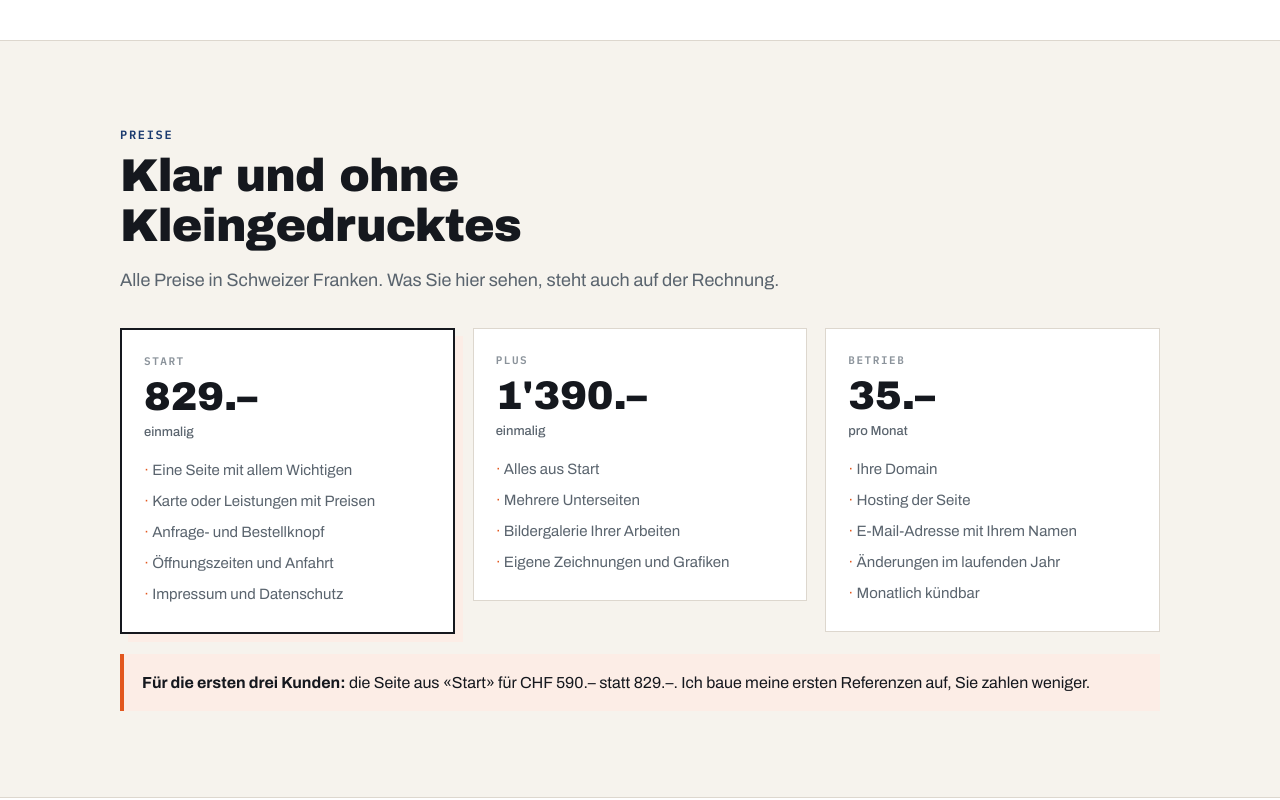
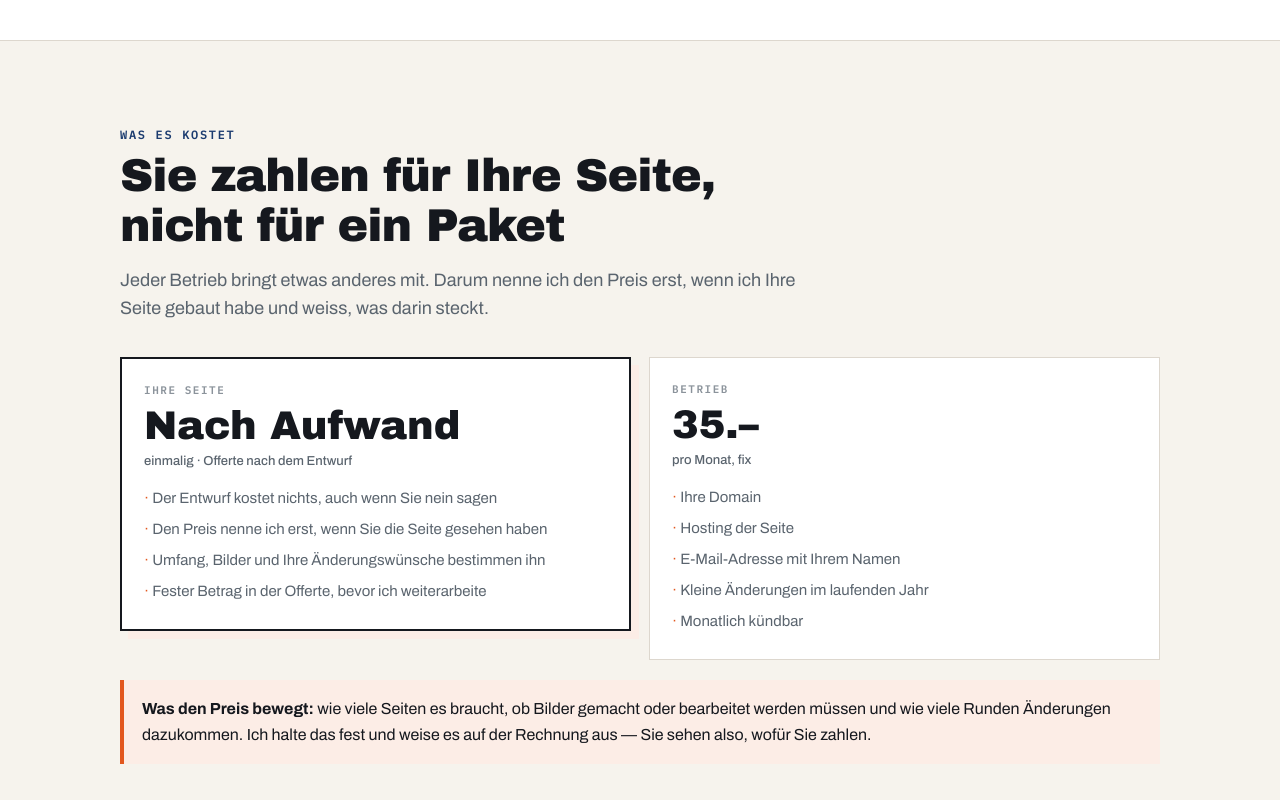
Before and after one commit to jetonitoni/Webfassade, a plain HTML site: page index.html in a window 1280 px wide. Shown: the part 2300-3100 px from the top of the page. Drawn offline with Linux system fonts and the light colour scheme.

Commit message:
Add files via upload

```diff
--- a/index.html
+++ b/index.html
@@ -88,7 +88,7 @@ figure{margin:0}
 .leistungen p{color:var(--tinte-2);font-size:16px}
 @media (max-width:700px){.leistungen{grid-template-columns:1fr}}
 
-.preise{display:grid;grid-template-columns:repeat(3,minmax(0,1fr));gap:18px;align-items:start}
+.preise{display:grid;grid-template-columns:repeat(auto-fit,minmax(min(100%,280px),1fr));gap:18px;align-items:start}
 .preis{background:var(--weiss);border:1px solid var(--linie);padding:26px 22px;display:grid;gap:10px;align-content:start}
 .abschnitt.hell .preis{background:var(--papier)}
 .preis.hervor{border:2px solid var(--tinte);box-shadow:8px 8px 0 var(--signal-weich)}
@@ -247,7 +247,7 @@ figure{margin:0}
     <span><b>1.</b> Entwurf sehen</span>
     <span><b>2.</b> Ihre Angaben einsetzen</span>
     <span><b>3.</b> Online unter Ihrer Adresse</span>
-    <span><b>ab CHF 829.–</b> einmalig · <b>CHF 35.–</b> pro Monat</span>
+    <span><b>CHF 35.–</b> pro Monat für den Betrieb · Gestaltung nach Aufwand</span>
   </div></div>
 
   <section class="abschnitt" id="ablauf" aria-labelledby="h-ablauf">
@@ -285,45 +285,34 @@ figure{margin:0}
   <section class="abschnitt" id="preise" aria-labelledby="h-preise">
     <div class="innen">
       <div class="kopfzeile">
-        <p class="ober">Preise</p>
-        <h2 class="titel" id="h-preise">Klar und ohne Kleingedrucktes</h2>
-        <p class="lead">Alle Preise in Schweizer Franken. Was Sie hier sehen, steht auch auf der Rechnung.</p>
+        <p class="ober">Was es kostet</p>
+        <h2 class="titel" id="h-preise">Sie zahlen für Ihre Seite, nicht für ein Paket</h2>
+        <p class="lead">Jeder Betrieb bringt etwas anderes mit. Darum nenne ich den Preis erst, wenn ich Ihre Seite gebaut habe und weiss, was darin steckt.</p>
       </div>
       <div class="preise">
         <article class="preis hervor">
-          <span class="art">Start</span>
-          <span class="zahl">829.–<small>einmalig</small></span>
+          <span class="art">Ihre Seite</span>
+          <span class="zahl">Nach Aufwand<small>einmalig · Offerte nach dem Entwurf</small></span>
           <ul>
-            <li>Eine Seite mit allem Wichtigen</li>
-            <li>Karte oder Leistungen mit Preisen</li>
-            <li>Anfrage- und Bestellknopf</li>
-            <li>Öffnungszeiten und Anfahrt</li>
-            <li>Impressum und Datenschutz</li>
-          </ul>
-        </article>
-        <article class="preis">
-          <span class="art">Plus</span>
-          <span class="zahl">1'390.–<small>einmalig</small></span>
-          <ul>
-            <li>Alles aus Start</li>
-            <li>Mehrere Unterseiten</li>
-            <li>Bildergalerie Ihrer Arbeiten</li>
-            <li>Eigene Zeichnungen und Grafiken</li>
+            <li>Der Entwurf kostet nichts, auch wenn Sie nein sagen</li>
+            <li>Den Preis nenne ich erst, wenn Sie die Seite gesehen haben</li>
+            <li>Umfang, Bilder und Ihre Änderungswünsche bestimmen ihn</li>
+            <li>Fester Betrag in der Offerte, bevor ich weiterarbeite</li>
           </ul>
         </article>
         <article class="preis">
           <span class="art">Betrieb</span>
-          <span class="zahl">35.–<small>pro Monat</small></span>
+          <span class="zahl">35.–<small>pro Monat, fix</small></span>
           <ul>
             <li>Ihre Domain</li>
             <li>Hosting der Seite</li>
             <li>E-Mail-Adresse mit Ihrem Namen</li>
-            <li>Änderungen im laufenden Jahr</li>
+            <li>Kleine Änderungen im laufenden Jahr</li>
             <li>Monatlich kündbar</li>
           </ul>
         </article>
       </div>
-      <p class="aktion"><b>Für die ersten drei Kunden:</b> die Seite aus «Start» für CHF 590.– statt 829.–. Ich baue meine ersten Referenzen auf, Sie zahlen weniger.</p>
+      <p class="aktion"><b>Was den Preis bewegt:</b> wie viele Seiten es braucht, ob Bilder gemacht oder bearbeitet werden müssen und wie viele Runden Änderungen dazukommen. Ich halte das fest und weise es auf der Rechnung aus — Sie sehen also, wofür Sie zahlen.</p>
     </div>
   </section>
 
```
